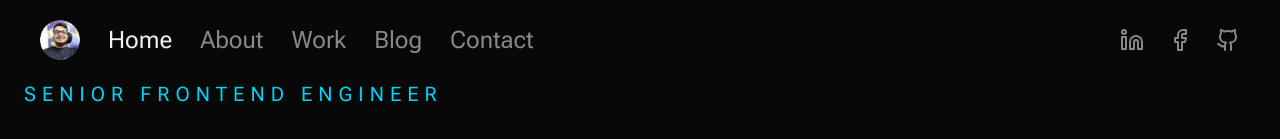
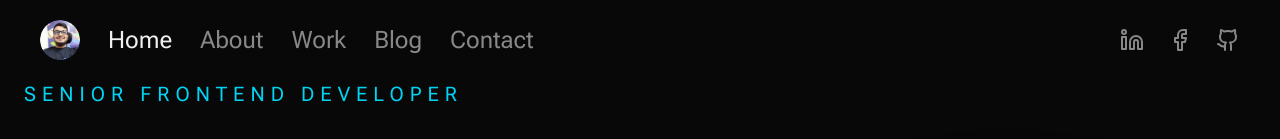
Before and after one commit to sakilanwar12/sakil-anwar, a Next.js app: page / in a window 1280 px wide. Shown: the top 139 px of the page. Built offline with nearby package versions, Linux system fonts and the light colour scheme; a web font is replaced by a local one.

Commit message:
update hero

```diff
--- a/src/app/Components/Hero/index.tsx
+++ b/src/app/Components/Hero.tsx
@@ -51,7 +51,7 @@ function Hero() {
             variants={wordVars}
             className="mb-4 font-mono text-xl tracking-[0.3em] text-cyan-400 uppercase"
           >
-            Senior Frontend Engineer
+            Senior Frontend Developer
           </motion.h2>
 
           <motion.h1 className="font-serif text-6xl leading-[1.1] font-bold md:text-7xl lg:text-8xl">
```
